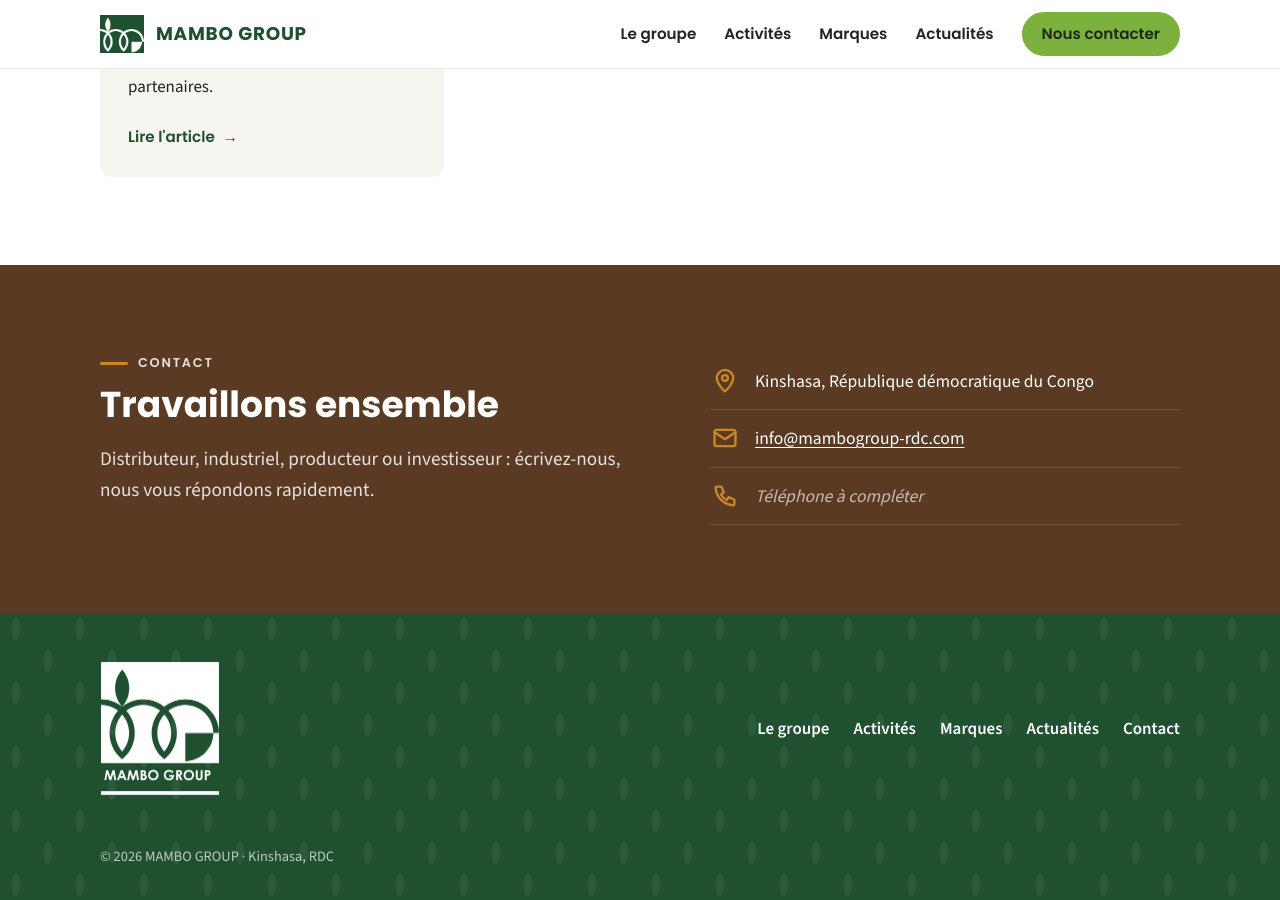
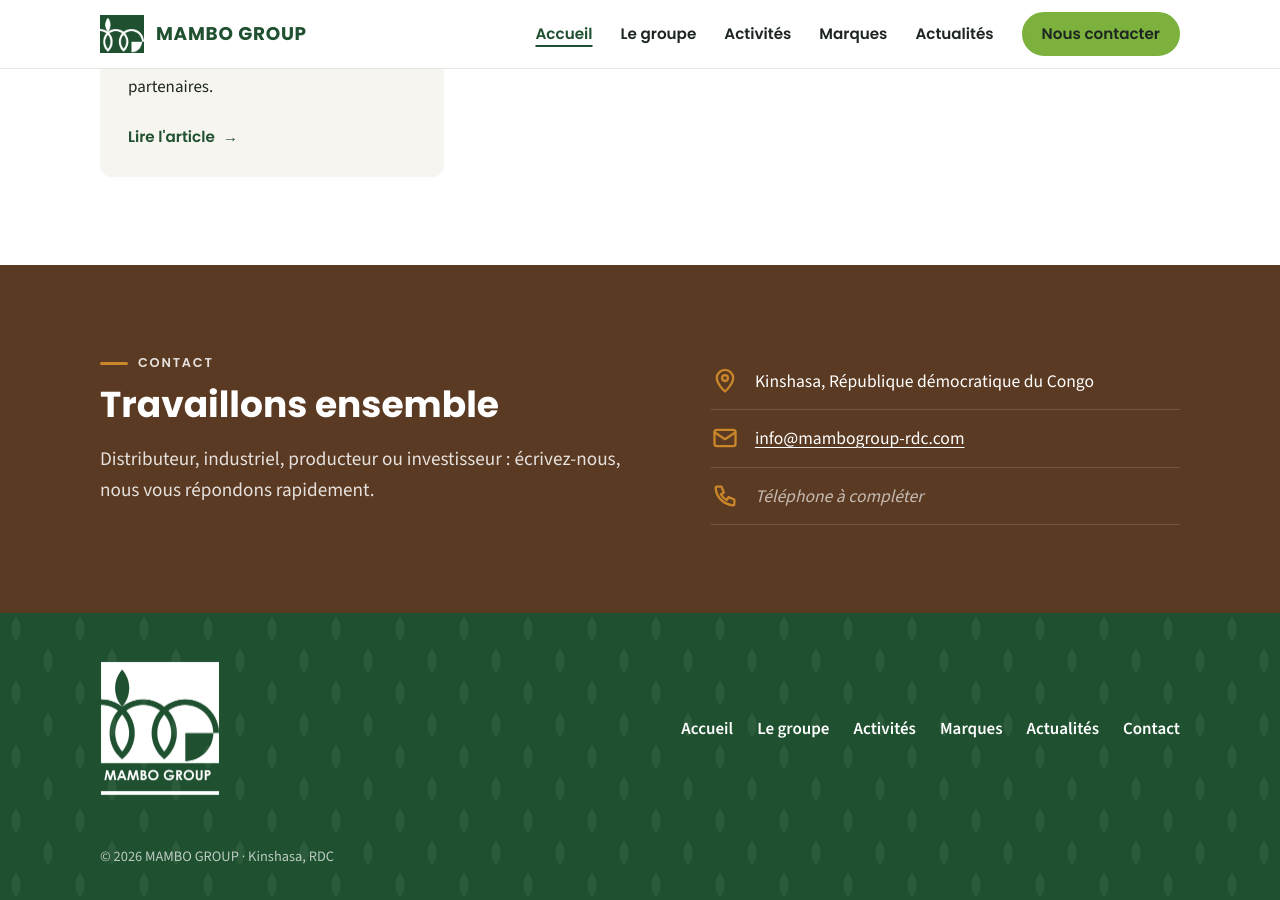
Before and after one commit to kabungulumambo-a11y/mambo-group-site, a Jekyll site: the page built from index.html, in a window 1280 px wide and 900 px high, scrolled down 2984 px. Built offline with Jekyll 4.4.1, drawn with Linux system fonts in a browser that asks for light colours.

Commit message:
Ajoute le lien Accueil au menu
Co-Authored-By: Claude Opus 5.5 (1M context) <noreply@anthropic.com>
Claude-Session: https://claude.ai/code/session_01EwjF6PwCm4cf5ZP2KTyith

```diff
--- a/_layouts/default.html
+++ b/_layouts/default.html
@@ -42,6 +42,7 @@
         <svg viewBox="0 0 24 24" width="24" height="24" aria-hidden="true"><path d="M4 7h16M4 12h16M4 17h16"/></svg>
       </button>
       <nav id="menu" class="site-nav" aria-label="Navigation principale">
+        <a href="/"{% if page.url == '/' %} aria-current="page"{% endif %}>Accueil</a>
         <a href="/#groupe">Le groupe</a>
         <a href="/#activites">Activités</a>
         <a href="/#marques">Marques</a>
@@ -59,6 +60,7 @@
     <div class="container footer-inner">
       <img src="/assets/img/logo-mambo-group-blanc.png" alt="MAMBO GROUP" width="120" height="136">
       <nav aria-label="Pied de page">
+        <a href="/">Accueil</a>
         <a href="/#groupe">Le groupe</a>
         <a href="/#activites">Activités</a>
         <a href="/#marques">Marques</a>
```
